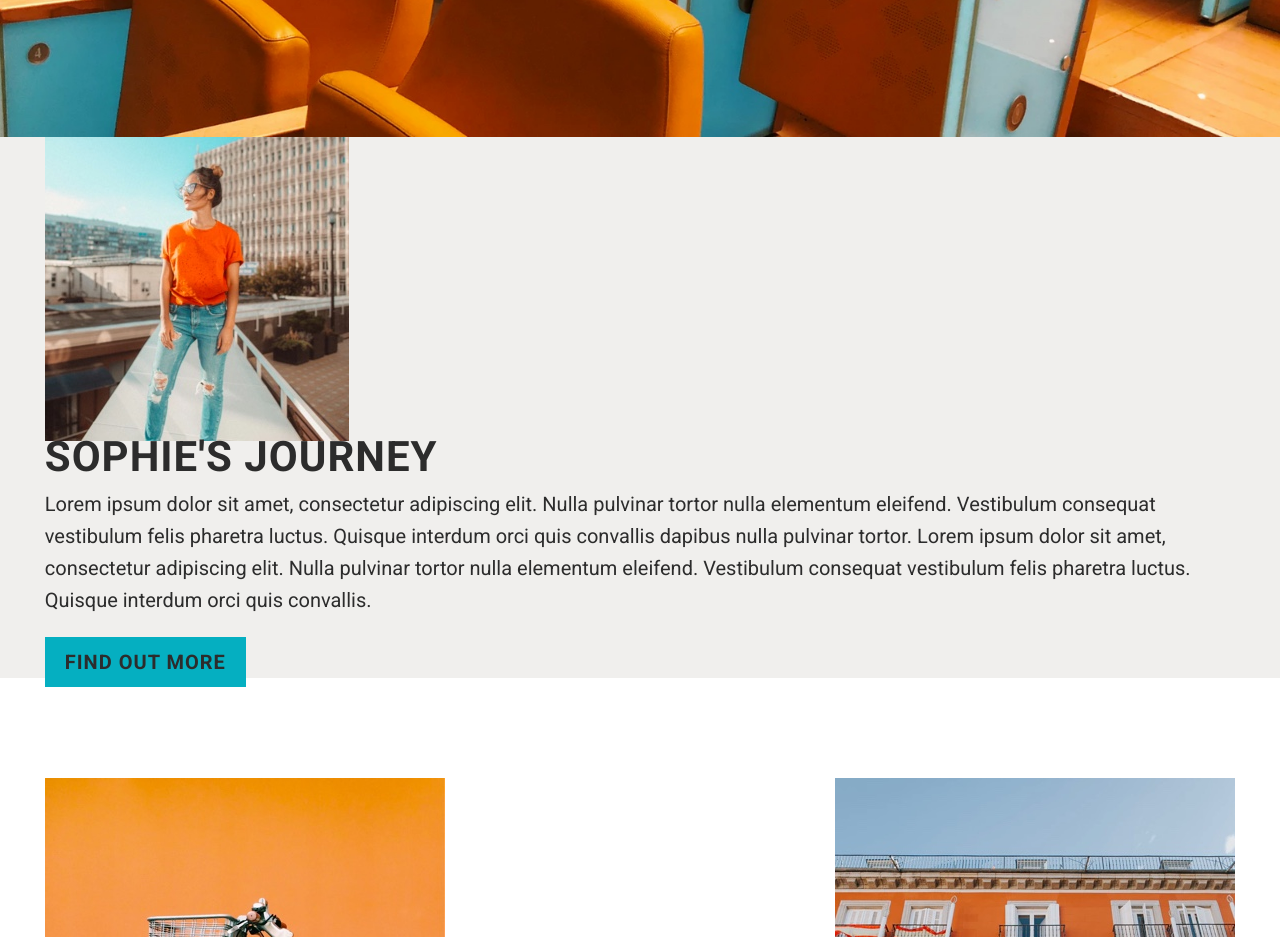
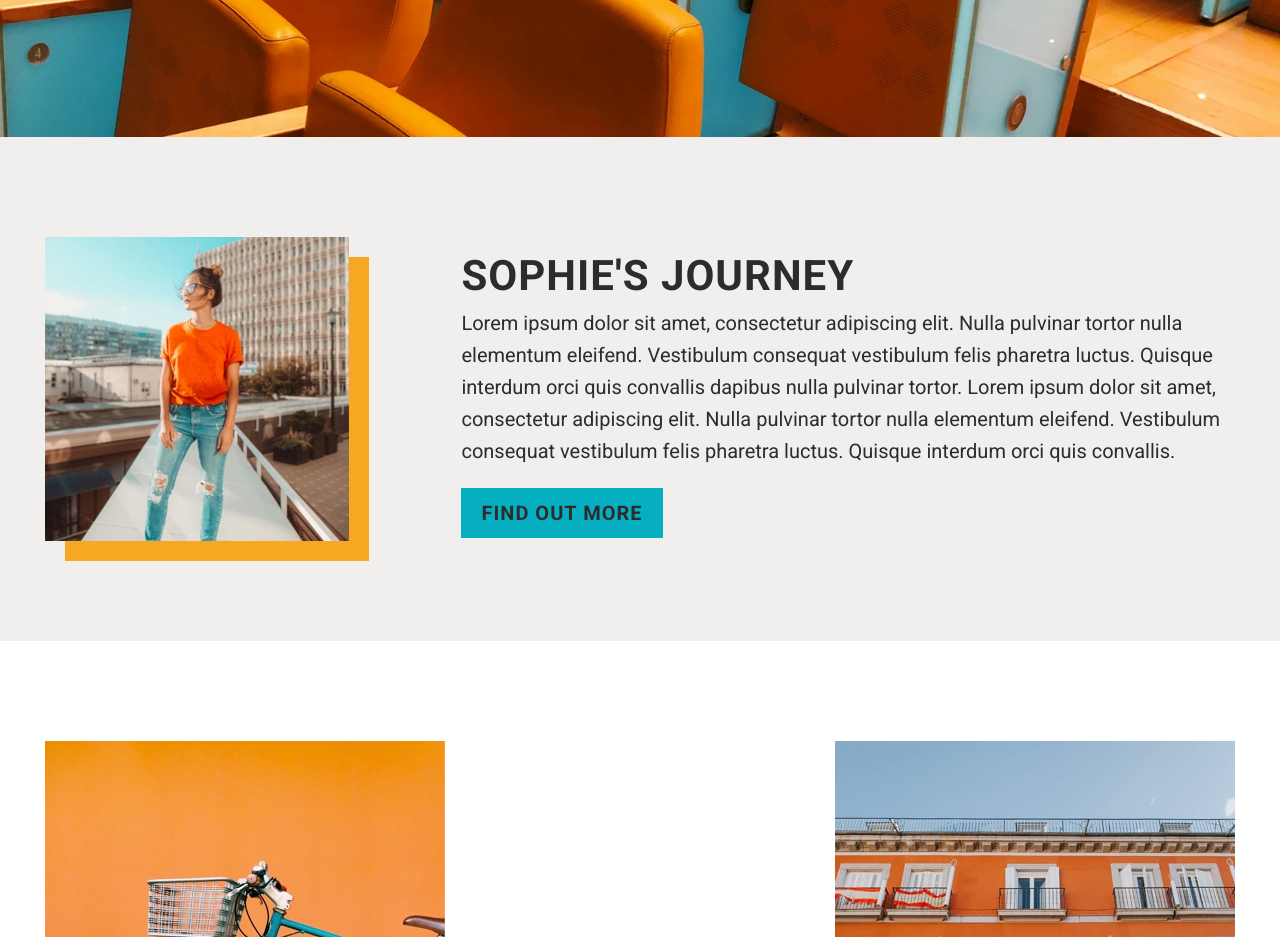
Before and after one commit to Hans-Christian/project2, a plain HTML site: page hansChristianSeverinoProject2/Sophie/index.html in a window 1280 px wide. Shown: the part 3260-4197 px from the top of the page. Drawn offline with Linux system fonts and the light colour scheme.

Commit message:
Finished another section in the index

```diff
--- a/hansChristianSeverinoProject2/styles/sass/_global.scss
+++ b/hansChristianSeverinoProject2/styles/sass/_global.scss
@@ -109,12 +109,14 @@ header ul,
 .headerBot,
 .thingsTop,
 .thingsBot,
+.blogBot,
 .photos{
     display:flex;
     flex-wrap:wrap;
 }
 
 .headerBot,
+.blogBot,
 .photos{
     justify-content:space-between;
 }
--- a/hansChristianSeverinoProject2/styles/sass/_main.scss
+++ b/hansChristianSeverinoProject2/styles/sass/_main.scss
@@ -8,7 +8,8 @@
 }
 
 .photos,
-.about{
+.about,
+.blogBot{
     padding:10rem 0;
 }
 
@@ -21,3 +22,12 @@
 .blogBot a{
     padding:1.3rem 2rem;
 }
+
+.blogBot img{
+    box-shadow:20px 20px $orangeyY;
+}
+
+.blogBot div:nth-child(2){
+    width:65%;
+    margin-top:2.3rem;
+}
```
Also changed, not shown: hansChristianSeverinoProject2/styles/sass/_colours.scss (line endings or trailing spaces), hansChristianSeverinoProject2/styles/style.css.
